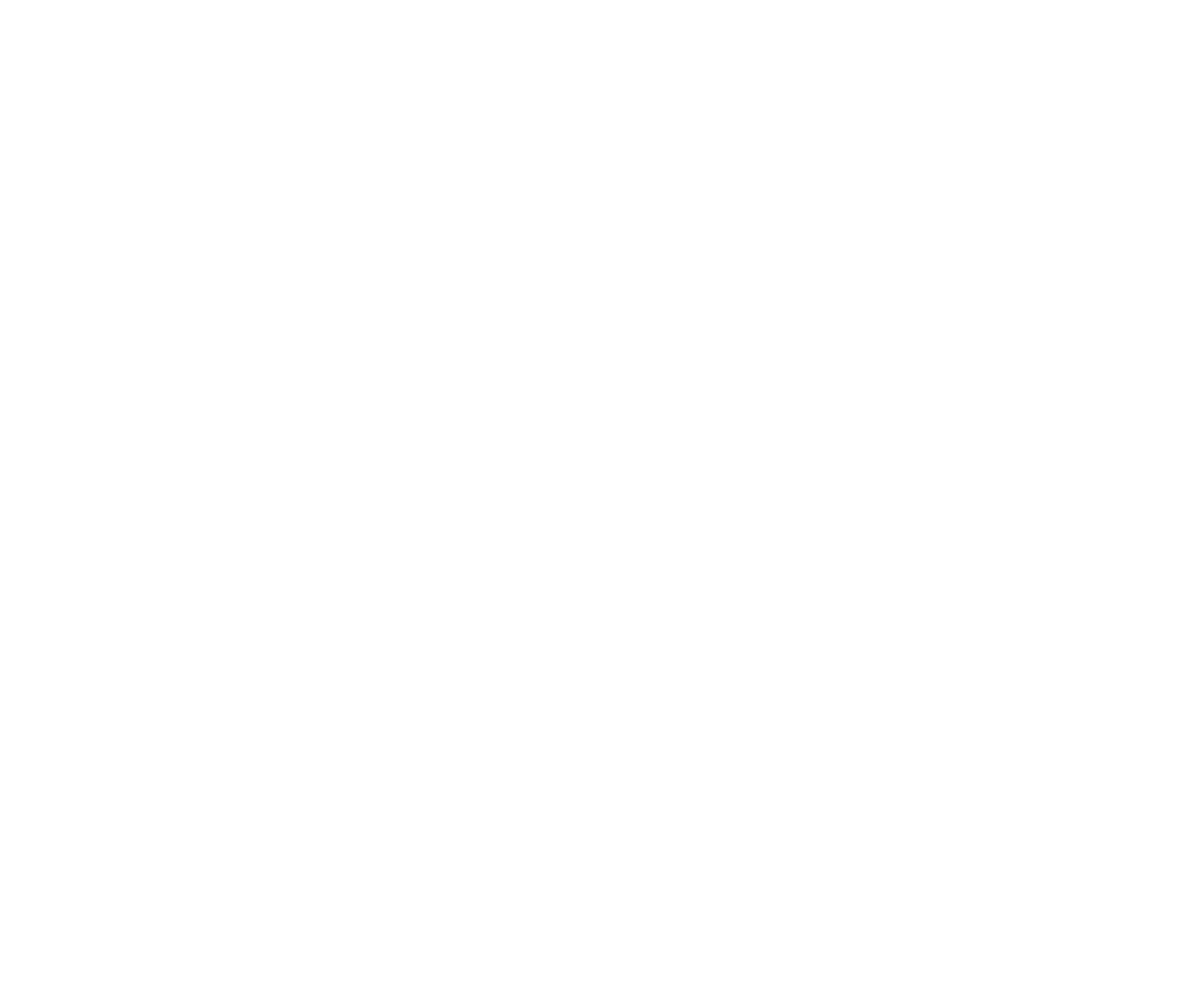
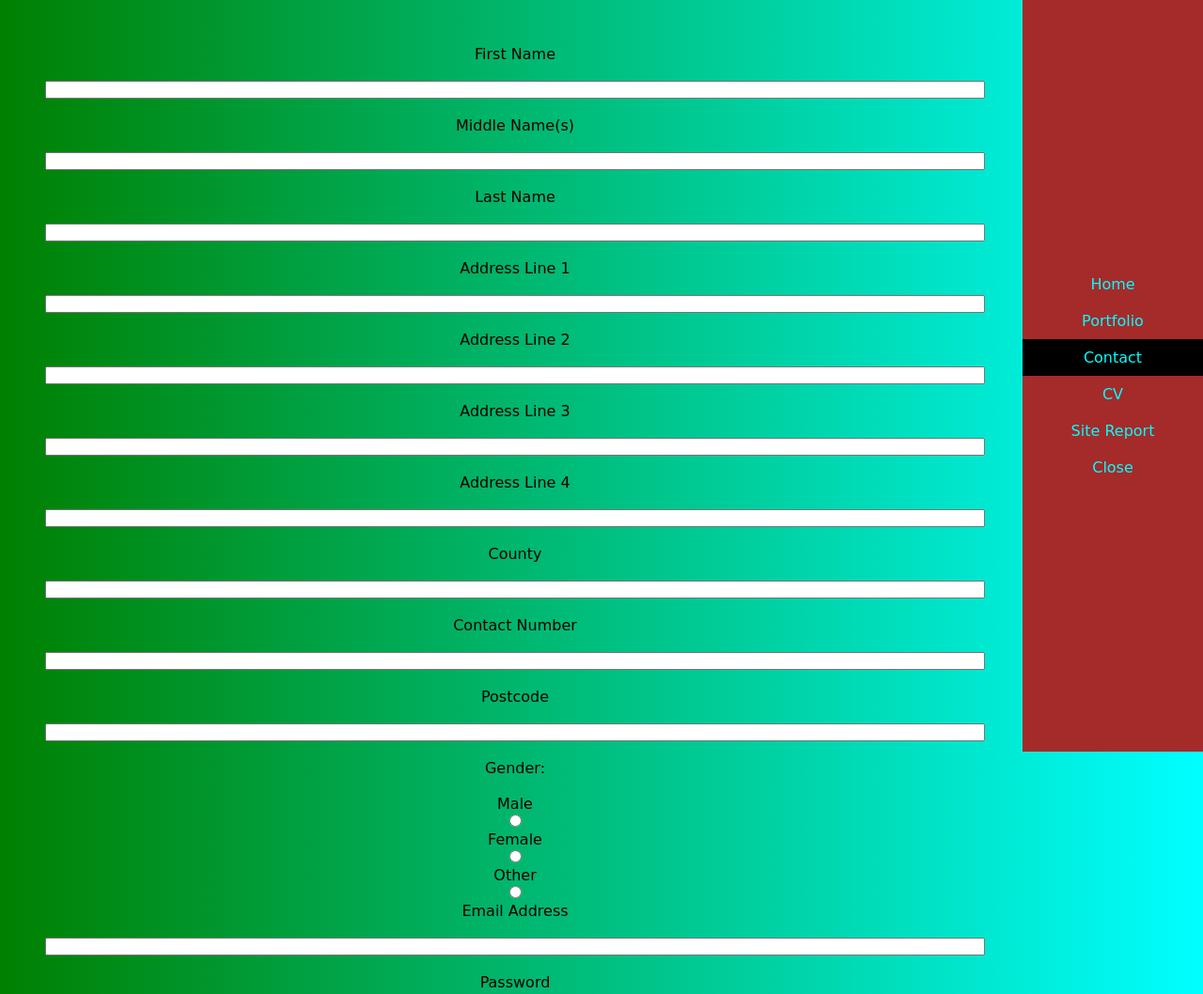
Before and after one commit to James-B123/HTML_NewRep, a plain HTML site: page contact.html in a window 1280 px wide. Shown: the top 1058 px of the page at 94% size. Before the commit the page ends 800 px from the top, so only its background shows below. Drawn offline with Linux system fonts and the light colour scheme.

Commit message:
New changes

```diff
--- a/contact.html
+++ b/contact.html
@@ -0,0 +1,74 @@
+<!DOCTYPE html>
+<html lang="en">
+<head>
+      <meta charset="utf-8">
+       <meta name="viewport" content="width=device-width, initial scale=1.0">
+  <link rel="stylesheet" href="./css/contact.css">
+  <link rel="stylesheet" href="./css/contact-mobile.css" media="screen and (max-width: 500px)">
+  <title>Document</title>
+  </head>
+  <body>
+
+    <a href="#shownav"></a>
+     <nav id="shownav">
+    <ul>
+        <li><a href="Home.html">Home</a></li>
+        <li><a href="Portfolio.html">Portfolio</a></li>
+        <li class="current"> <a href="Contact.html">Contact</a></li>
+        <li><a href="CV.html">CV</a></li>
+        <li><a href="Site_Report.html">Site Report</a></li>
+        <li><a href="#">Close</a></li>
+    </ul>
+</nav>
+<main>
+    <section>
+    <form>
+        <label for="fname">First Name</label><br>
+        <input type="text" id="fname" name="fname"><br>
+        <label for="mname">Middle Name(s)</label><br>
+        <input type="text" id="mname" name="mname"><br>
+        <label for="lname">Last Name</label><br>
+        <input type="text" id="lname" name="lname"><br>
+        <label for="ad1">Address Line 1</label><br>
+        <input type="text" id="ad1" name="ad1"><br>
+        <label for="ad2">Address Line 2</label><br>
+        <input type="text" id="ad2" name="ad2"><br>
+        <label for="ad3">Address Line 3</label><br>
+        <input type="text" id="ad3" name="ad3"><br>
+        <label for="ad4">Address Line 4</label><br>
+        <input type="text" id="ad4" name="ad4"><br>
+        <label for="cty">County</label><br>
+        <input type="text" id="cty" name="cty"><br>
+        <label for="ctn">Contact Number</label><br>
+        <input type="number" id="ctn" name="ctn"><br>
+        <label for="poc">Postcode</label><br>
+        <input type="text" id="poc" name="poc"><br>
+        <p>
+            </p>
+        <label for="gender">Gender:</label><br>
+        <p>
+            </p>
+            <p>
+        <label for="male">Male</label><br>
+        <input type="radio" id="male" name="gender" value="male"><br>
+        <label for="female">Female</label><br>
+        <input type="radio" id="female" name="gender" value="female"><br>
+        <label for="other">Other</label><br>
+        <input type="radio" id="other" name="gender" value="other"><br>
+            </p>
+            <p>
+        <p>
+            </p>
+        <label for="email">Email Address</label><br>
+        <input type="text" id="email" name="email"><br>
+        <label for="pswd">Password</label><br>
+        <input type="password" id=pswd>
+        <p>
+    <form action="mailto:youremail.co.uk" method="POST">
+    <input type="submit" value="Submit">
+    </form>
+</main>
+
+  </body>
+
+</html>
--- a/css/Contact.css
+++ b/css/Contact.css
@@ -1,94 +1,78 @@
 body {
-    display:grid;
+    padding: 0;
+    margin: 0;
+    background: linear-gradient(90deg, green, aqua);
+    width: 100%;
+    height: 100vh;
+    overflow: scroll;
+    font-family: cursive;
+    display: grid;
+    grid-template-columns: 85% 15%;
+    grid-template-rows: 100%;
     animation-name: event;
     animation-duration: 2s;
     font-family: cursive;
-     background: linear-gradient(green, aqua);
-     padding: 0;
-     margin: 0;
-     width: 100%;
-     height: 100vh;
-     overflow: hidden;
-     grid-template-columns: 85% 15%;
-     grid-template-rows: 100%;
-    }
+}
 
-ul {
-    list-style-type: none;
+* {
     margin: 0;
     padding: 0;
-    width:100px;
-    background-color: brown;
-    position:fixed;
-    margin-left: 1250px;
-    top: 7em;
 }
 
-li a {
-    display: block;
+nav ul {
+    display: flex;
+    justify-content: center;
+    flex-direction: column;
+    list-style: none;
+    height: 100%;
+}
+
+nav {
+    background: brown;
+    padding: 0;
+    margin: 0;
+    grid-column: 2/3;
+    grid-row: 1/2;
+}
+
+nav ul li a {
     color: aqua;
-    padding: 10px 20px;
     text-decoration: none;
 }
 
-li a:hover {
-background-color:black;
+nav ul li {
+    width: 100%;
+    padding: 10px 0;
+    text-align: center;
 }
 
-.shownav {
-    height: 0.8em;
-    width: 1.25em;
-    display: block;
-    position: fixed;
-     border-top: 0.2em solid black;
-    border-bottom: 0.2em solid black;
-     border-radius: 0.1em;
-     margin-left: 1300px;
-    }
-
-    .shownav:before {
-      content: '';
-       position: fixed;
-       width: 1.25em;
-       top: 1.45em;
-       left: 1308px;
-       border-top: 0.2em solid black;
-      }
-
-      .current {
-          background-color: black;
-      }
-
-form {
-    display: grid;
-    width: 500px;
-    text-align: center;
-    margin-left: 25em;
-    border: 3px black;
-    border-radius: 5px;
+nav ul li:hover {
+    background: black;
 }
 
-form2 {
-    display: grid;
-    width: 500px;
-    text-align: center;
-    margin-left: 25em;
-    border: 3px black;
-    border-radius: 5px;
+.current {
+    background: black;
 }
 
-form3 {
-    display:grid;
-    width: 200px;
-    margin-left: 17.3em;
-    font-style: cursive;
+main {
+    padding: 3em;
+    display: grid;
+    grid-template-columns: 25% 25% 25% 25%;
+    grid-template-rows: 33.3% 33.3% 33.3%;
+    grid-gap: 10px;
+    grid-column: 1/2;
+    grid-row: 1/2;
 }
 
+main > section {
+    text-align: center;
+}
 
+main > section > img {
+    width: 100%;
+    height: 80%;
+}
 
-h1 {
-    text-decoration: underline;
-}
 
 @keyframes event {
     0% {opacity: 0;}
@@ -103,3 +87,9 @@ h1 {
     90% {opacity: 0.9;}
     100% {opacity:1;}
 }
+form {
+    display: grid;
+    width: 1000px;
+    border: 5px black;
+    border-radius: 5px;
+}
--- a/css/index.css
+++ b/css/index.css
@@ -1,7 +1,7 @@
 body {
     padding: 0;
     margin: 0;
-    background: linear-gradient(green, aqua);
+    background: linear-gradient(90deg, green, aqua);
     width: 100%;
     height: 100vh;
     overflow: hidden;
@@ -9,6 +9,9 @@ body {
     display: grid;
     grid-template-columns: 85% 15%;
     grid-template-rows: 100%;
+    animation-name: event;
+    animation-duration: 2s;
+    font-family: cursive;
 }
 
 * {
@@ -56,3 +59,16 @@ nav ul li:hover {
 .current {
     background: black;
 }
+@keyframes event {
+    0% {opacity: 0;}
+    10% {opacity: 0.1}
+    20% {opacity: 0.2}
+    30% {opacity: 0.3}
+    40% {opacity: 0.4}
+    50% {opacity: 0.5;}
+    60% {opacity: 0.6;}
+    70% {opacity:0.7;}
+    80% {opacity: 0.8;}
+    90% {opacity: 0.9;}
+    100% {opacity:1;}
+}
```
Also changed, not shown: css/portfolio.css (+15 -0 lines).
